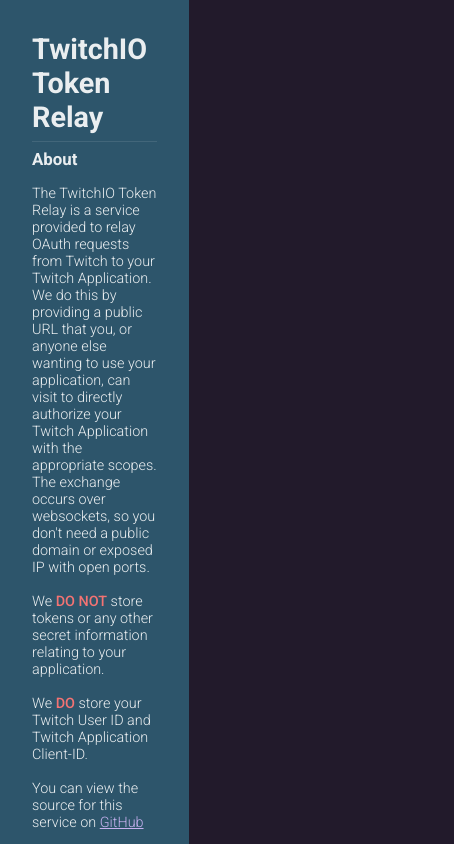
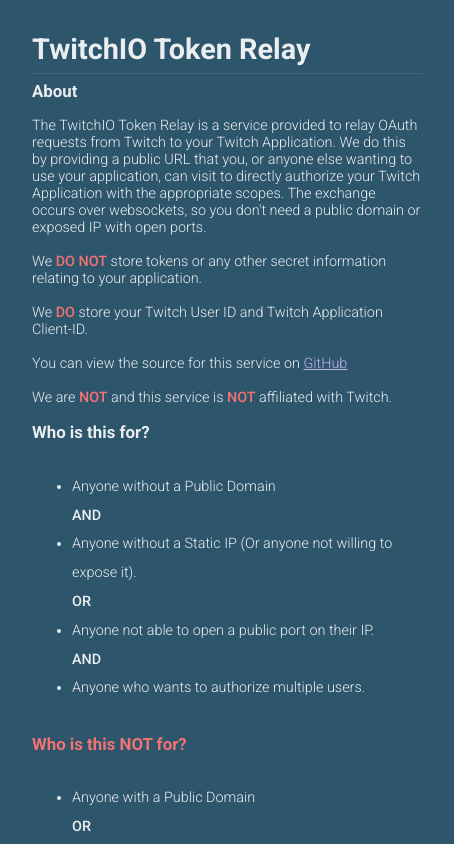
Before and after one commit to PythonistaGuild/twitchio-token-relay, a React app in the folder eira/: page /login in a window 390 px wide. Shown: the top 844 px of the page, 454 px wide, since content can reach past the window. Built offline with nearby package versions, Linux system fonts and the light colour scheme; the HTML template or start-up script is replaced by a standard one.

Commit message:
Add mobile compatability

```diff
--- a/eira/src/pages/css/index.css
+++ b/eira/src/pages/css/index.css
@@ -39,6 +39,7 @@ main {
   flex-direction: column;
   gap: 0.5rem;
   align-content: center;
+  overflow-wrap: anywhere;
 }
 
 .appDetails > span > span {
--- a/eira/src/pages/css/login.css
+++ b/eira/src/pages/css/login.css
@@ -65,3 +65,17 @@
   height: 3rem;
   width: auto;
 }
+
+@media only screen and (max-width: 768px) {
+  .loginLeft {
+    width: 100%;
+  }
+
+  .loginRight {
+    width: 100%;
+  }
+
+  #root {
+    flex-direction: column;
+  }
+}
```
